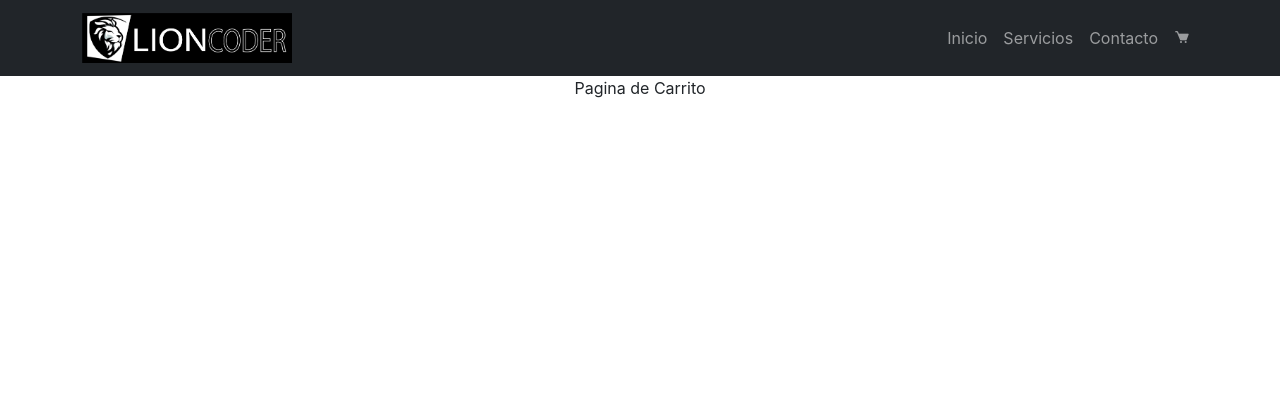
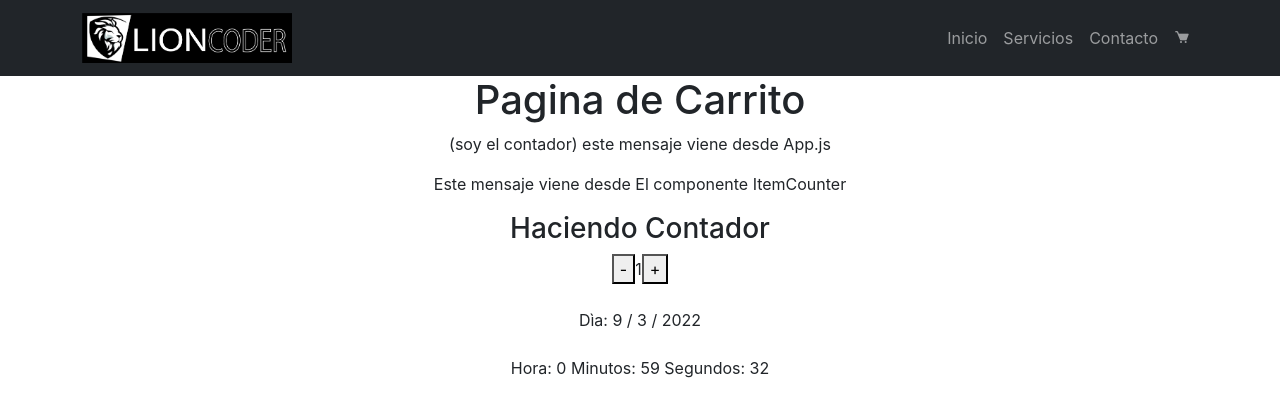
Before and after one commit to Sergiojqc85/navbar, a React (Create React App) app: page /carrito in a window 1280 px wide. Shown: the top 416 px of the page. Built offline with nearby package versions, Linux system fonts and the light colour scheme.

Commit message:
Se agrego contador y tambien un mensaje desde  App.js

```diff
--- a/src/App.js
+++ b/src/App.js
@@ -6,14 +6,19 @@ import Inicio from './components/paginas/Inicio';
 import Servicios from './components/paginas/Servicios';
 import Contacto from './components/paginas/Contacto';
 import Carrito from './components/paginas/Carrito';
+import ItemCounter from './components/ItemCounter';
+
 
 
 
 function App() {
+  const contando ='(soy el contador) este mensaje viene desde App.js'
   return (
     <div className="App">
+
       <BrowserRouter>
         <Navbar/>
+
         <Routes>
           <Route path='/'>
             <Route index element={<Inicio/>}/>
@@ -27,13 +32,14 @@ function App() {
           <Route path='/carrito'>
             <Route index element={<Carrito/>}/>
           </Route>
+        </Routes>
+
+      </BrowserRouter>
+
+      <ItemCounter contando={contando} valorInitial={1}/>
+    </div>
 
 
-        </Routes>
-      </BrowserRouter>
-
-
-    </div>
   );
 }
 export default App;
--- /dev/null
+++ b/src/components/ItemCounter.jsx
@@ -0,0 +1,35 @@
+import React from 'react'
+import {useState} from 'react';
+
+const ItemCounter = ({contando, valorInitial}) => {
+    const [contador, setContandor]=useState(valorInitial)
+    const fechaActual = new Date();
+
+    const sumar = ()=>{
+        setContandor(contador +1)
+    }
+    const restar = ()=>{
+        setContandor(contador -1)
+    }
+  return (
+    <div>
+        <p>{contando}</p>
+        <p>Este mensaje viene desde El componente ItemCounter</p>
+        <div>
+            <h3>Haciendo Contador</h3>
+            <button onClick={restar}>-</button>
+            <span>{contador}</span>
+            <button onClick={sumar}>+</button>
+        </div> <br />
+        <div>
+            Dìa: {fechaActual.getDate()} / {fechaActual.getMonth() +1} / {fechaActual.getFullYear()}</div>
+
+
+             <br />
+            Hora: {fechaActual.getHours()} Minutos: {fechaActual.getMinutes()} Segundos: {fechaActual.getSeconds()}
+
+    </div>
+  )
+}
+
+export default ItemCounter
--- a/src/components/ItemlistContainer/ItemListContainer.jsx
+++ b/src/components/ItemlistContainer/ItemListContainer.jsx
@@ -1,11 +1,14 @@
 import React from 'react'
+import ItemCounter from '../ItemCounter'
 
-const ItemListContainer = ({Saludo}) => {
+const ItemListContainer = ({Saludo, contando}) => {
+
   return (
     <div>
         <h2>{Saludo}</h2>
+        <ItemCounter contando={contando} valorInitial={1}/>
     </div>
-  )
+  );
 }
 
 export default ItemListContainer
--- /dev/null
+++ b/src/components/Secciones/Seccion1.jsx
@@ -0,0 +1,10 @@
+import React from 'react'
+
+const Seccion1 = (props) => {
+    const {greeting} = props
+  return (
+    <h2>{greeting}</h2>
+  )
+}
+
+export default Seccion1
--- a/src/components/paginas/Carrito.js
+++ b/src/components/paginas/Carrito.js
@@ -3,7 +3,7 @@ import React from 'react'
 
 const Carrito = () => {
   return (
-    <div>Pagina de Carrito</div>
+    <div><h1>Pagina de Carrito</h1></div>
   )
 }
 
--- a/src/components/paginas/Inicio.js
+++ b/src/components/paginas/Inicio.js
@@ -1,11 +1,13 @@
-import React from 'react'
-import ItemListContainer from '../ItemlistContainer/ItemListContainer'
+import React from 'react';
+import ItemListContainer from '../ItemlistContainer/ItemListContainer';
+import Seccion1 from '../Secciones/Seccion1';
 
 export default function Inicio() {
   return (
     <div>
         <h1>Pagina de inicio</h1>
-        <ItemListContainer Saludo='Bienvenidos a la pagina...'/>
+        {/* <ItemListContainer Saludo='Bienvenidos a la pagina...'/> */}
+        <Seccion1 greeting='Nueva sección con Greeting'/>
     </div>
   )
 }
```
